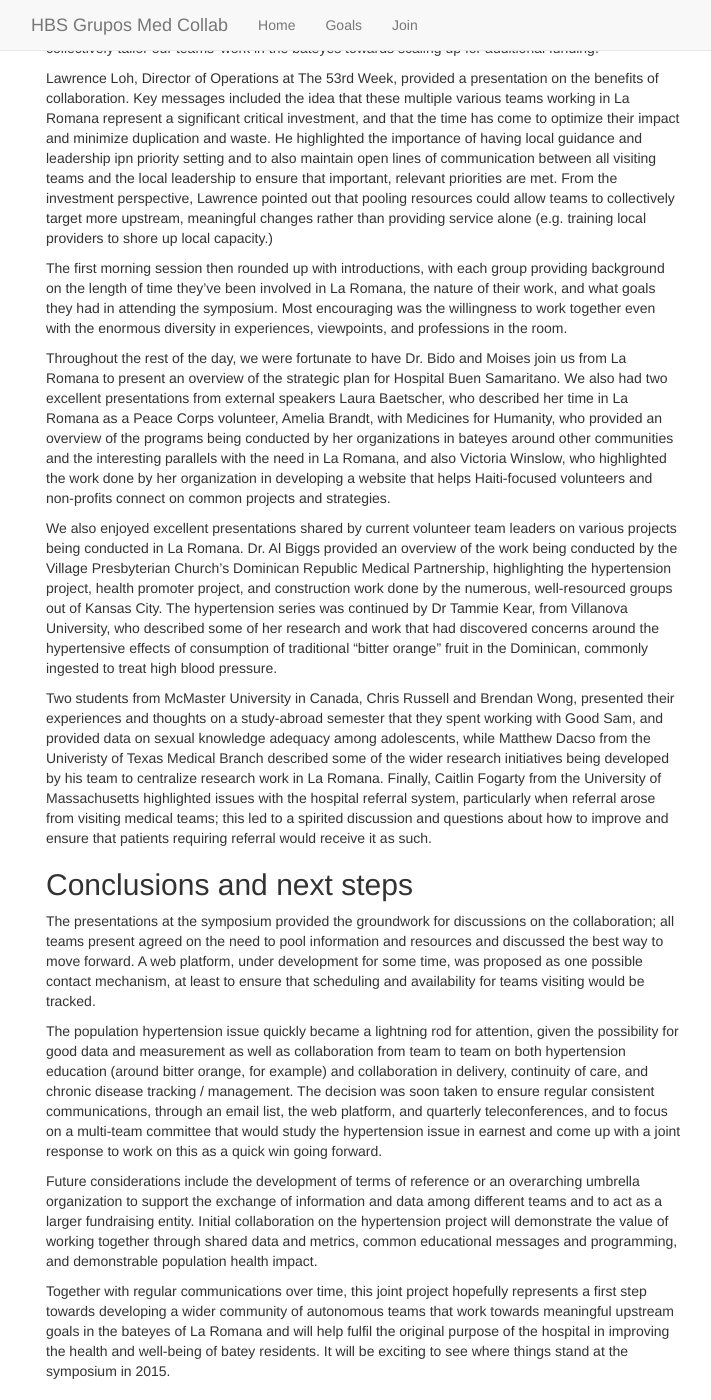
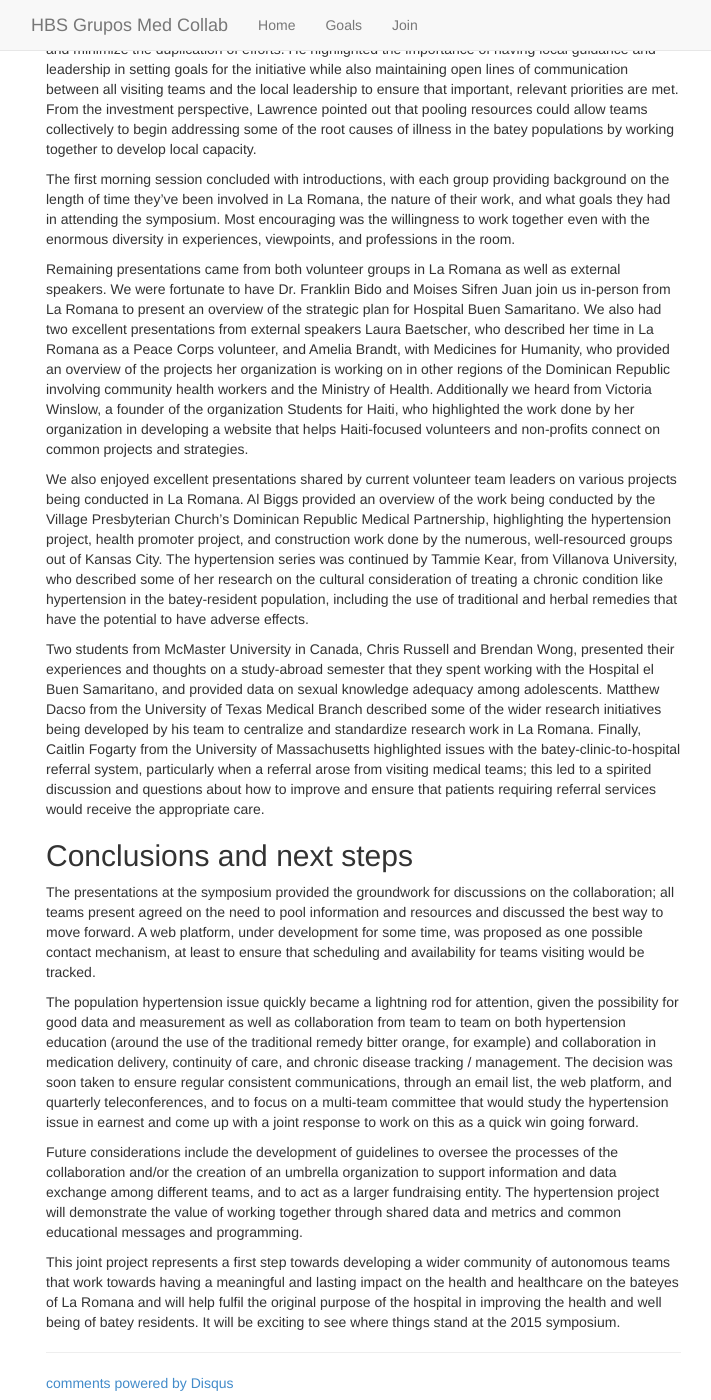
Before and after one commit to crmackay/med.hbsgrupos.org, a Jekyll site: the page built from _posts/2014-03-09-batey-symposium-report.md, in a window 1280 px wide and 1400 px high, scrolled down 1524 px. Shown: the whole window, without its empty margins (39-750 px from the left). Built offline with Jekyll 4.4.1, drawn with Linux system fonts in a browser that asks for light colours; nearby versions of some CDN libraries; comment, search, counter and statistics services are not loaded; some of the changed text lies outside the part shown.

Commit message:
changing things

```diff
--- a/_posts/2014-03-09-batey-symposium-report.md
+++ b/_posts/2014-03-09-batey-symposium-report.md
@@ -7,60 +7,62 @@
 categories: update meeting symposium
 ---
 
-# La Romana Batey Medicine Symposium 2014
-
-Prepared by Lawrence Loh, MD, MPH, CCFP, FRCPC for The 53rd Week
+Prepared by Lawrence Loh, MD, MPH, CCFP, FRCPC, Christopher MacKay, and Elizabeth Townsley
 
 ## Background
 
-February 8<sup>th</sup>, 2014 saw the first breakthrough result of nearly three years of efforts to develop a collaborative community of providers and local leaders around the provision of healthcare, construction and health promotion efforts to batey communities in La Romana. Representatives of several short-term volunteer teams that work with Good Samaritan Hospital attended a full-day symposium at Worcester, Massachusetts.
+February 8, 2014 saw the first breakthrough result of nearly three years of efforts to develop a collaborative community of providers and local leaders around the provision of healthcare, construction and health promotion efforts to batey communities in La Romana. Representatives of several short-term volunteer teams that work with Hospital el Buen Samaritano attended a full-day symposium in Worcester, Massachusetts.
 
-Together with The 53rd Week, the organisations with representatives present included:
+Represented organizations included:
+
 - Hospital El Buen Samaritano, La Romana
 - The Good Samaritan Mission Council
 - First Baptist Church, Wallingford
+- First Church in Sterling / Central Mass
 - Gwynedd Mercy (via remote link)
 - Massachusetts General Hospital
 - Medicines for Humanity
 - McMaster University
 - Quinnipiac University
+- University of California at Los Angeles
 - University of Massachusetts Medical School
 - UMass Memorial Medical Center
 - University of Texas Medical Branch (via remote link)
 - University of Toronto
 - Villanova University
+- Village Presbyterian Church’s Dominican Republic Medical Partnership
+- The 53rd Week, Ltd.
 
-The need and case for collaboration was made clear throughout the day, with a wide range of presentations that enabled information exchange and discussions of the issues in providing care in the bateyes that might serve as a launching pad for collaboration. It was evident that many of the teams were experiencing many of the same challenges in maximising outcomes and benefits to the communities of La Romana and in working with local partnership.
-
-This report aims provides background on the origins and history of the collaborative process, reviews the presentations and discussions associated during the symposium, and provides editorial for potential next steps to be taken by the groups in attendance.
+The need and case for collaboration was made clear throughout the day, with a wide range of presentations that enabled information exchange and discussions of the issues in providing care in the bateyes that might serve as a launching pad for collaboration. This report aims to provide background on the origins and history of the collaborative process, review the presentations and discussions associated during the symposium, and discuss next steps to be taken by the groups in attendance.
 
 ## History and context
 
-Work in the bateyes of La Romana by visiting North American teams together with Good Samaritan Hospital has been occurring since the 1980s. At present, nearly 30 teams are involved in the provision of mobile medical clinic care and construction care in La Romana. Nearly 13-14 of those specific teams were represented at the meeting on February 10, along with Hospital El Buen Samaritano leadership and other external experts and new partners who are entering the La Romana ecosystem. This represents a critical mass and tremendous opportunity to build on the great work being done by teams individually.
+Work in the bateyes of La Romana by visiting North American teams together with the Hospital el Buen Samaritano l has been occurring since the 1980s. At present, nearly 30 teams are involved in the provision of mobile medical clinic care and construction assistance in La Romana. Nearly 13-14 of those specific teams were represented at the meeting on February 10, along with Hospital El Buen Samaritano leadership and other external experts and new partners who are entering the La Romana ecosystem. This represents a critical mass and tremendous opportunity to build on the great work being done by teams individually.
 
-Previous symposia have been held, but there had been no attempts to bring teams together until recently. The first steps revisiting the idea occurred in fall 2011, where the leaders of the group The 53rd Week reached out to Bob Beck of the Good Samaritan Mission Council and the then-medical student leaders of the University of Massachusetts Medical School La Romana Medical Trip in Framingham, Massachusetts.
-This initial discussion led to the planning and execution of a batey health symposium that took place in October 2012 at the University of Massachusetts Medical School in Worcester, Massachusetts that was attended by members from The 53rd Week, First Baptist Church Wallingford, and the University of Massachusetts Memorial Hospital. The timing of this meeting coincided with a farewell celebration for Kristy Engel, a long-serving nurse in La Romana who was moving to a new career opportunity in South America.
+While previous symposia have been held, the first steps towards developing this specific collaborative symposium occurred in fall 2011, where the leaders of the group The 53rd Week reached out to Bob Beck of the Good Samaritan Mission Council and the then-medical student leaders of the University of Massachusetts Medical School La Romana Medical Trip in Framingham, Massachusetts.
 
-##Conference sessions
+This initial discussion led to the planning and execution of a batey health symposium that took place in October 2012 at the University of Massachusetts Medical School in Worcester, Massachusetts that was attended by members from The 53rd Week, First Baptist Church Wallingford, and the University of Massachusetts Memorial Hospital. The timing of this meeting coincided with a farewell celebration for Kristy Engel, a long-serving nurse in La Romana who was moving to a new position.
+
+## Conference sessions
 
 Rick North, a professional fundraiser, provided the first session and discussed potential means by which a collaborative model could allow the deployment of various fundraising mechanisms to better support care and development work in La Romana. He highlighted the rise of baby boomers and the opportunity that arises from their significant potential source of individual donor income, and reviewed the Gates Foundation grant process. North also introduced the Salesforce.com platform, a potential tool for tracking data and sharing information between teams, and reiterated the importance of collecting data on joint projects to demonstrate the value of collaboration and to continue to collectively tailor our teams’ work in the bateyes towards scaling up for additional funding.
 
-Lawrence Loh, Director of Operations at The 53rd Week, provided a presentation on the benefits of collaboration. Key messages included the idea that these multiple various teams working in La Romana represent a significant critical investment, and that the time has come to optimize their impact and minimize duplication and waste. He highlighted the importance of having local guidance and leadership ipn priority setting and to also maintain open lines of communication between all visiting teams and the local leadership to ensure that important, relevant priorities are met. From the investment perspective, Lawrence pointed out that pooling resources could allow teams to collectively target more upstream, meaningful changes rather than providing service alone (e.g. training local providers to shore up local capacity.)
+Lawrence Loh, Director of Operations at The 53rd Week, provided a presentation on the benefits of collaboration. Key messages included the idea that these multiple various teams working in La Romana represent a significant critical investment, and that the time has come to optimize their impact and minimize the duplication of efforts. He highlighted the importance of having local guidance and leadership in setting goals for the initiative while also maintaining open lines of communication between all visiting teams and the local leadership to ensure that important, relevant priorities are met. From the investment perspective, Lawrence pointed out that pooling resources could allow teams collectively to begin addressing some of the root causes of illness in the batey populations by working together to develop local capacity.
 
-The first morning session then rounded up with introductions, with each group providing background on the length of time they’ve been involved in La Romana, the nature of their work, and what goals they had in attending the symposium. Most encouraging was the willingness to work together even with the enormous diversity in experiences, viewpoints, and professions in the room.
+The first morning session concluded with introductions, with each group providing background on the length of time they’ve been involved in La Romana, the nature of their work, and what goals they had in attending the symposium. Most encouraging was the willingness to work together even with the enormous diversity in experiences, viewpoints, and professions in the room.
 
-Throughout the rest of the day, we were fortunate to have Dr. Bido and Moises join us from La Romana to present an overview of the strategic plan for Hospital Buen Samaritano. We also had two excellent presentations from external speakers Laura Baetscher, who described her time in La Romana as a Peace Corps volunteer, Amelia Brandt, with Medicines for Humanity, who provided an overview of the programs being conducted by her organizations in bateyes around other communities and the interesting parallels with the need in La Romana, and also Victoria Winslow, who highlighted the work done by her organization in developing a website that helps Haiti-focused volunteers and non-profits connect on common projects and strategies.
+Remaining presentations came from both volunteer groups in La Romana as well as external speakers. We were fortunate to have Dr. Franklin Bido and Moises Sifren Juan join us in-person from La Romana to present an overview of the strategic plan for Hospital Buen Samaritano. We also had two excellent presentations from external speakers Laura Baetscher, who described her time in La Romana as a Peace Corps volunteer, and Amelia Brandt, with Medicines for Humanity, who provided an overview of the projects her organization is working on in other regions of the Dominican Republic involving community health workers and the Ministry of Health. Additionally we heard from Victoria Winslow, a founder of the organization Students for Haiti, who highlighted the work done by her organization in developing a website that helps Haiti-focused volunteers and non-profits connect on common projects and strategies.
 
-We also enjoyed excellent presentations shared by current volunteer team leaders on various projects being conducted in La Romana. Dr. Al Biggs provided an overview of the work being conducted by the Village Presbyterian Church’s Dominican Republic Medical Partnership, highlighting the hypertension project, health promoter project, and construction work done by the numerous, well-resourced groups out of Kansas City. The hypertension series was continued by Dr Tammie Kear, from Villanova University, who described some of her research and work that had discovered concerns around the hypertensive effects of consumption of traditional “bitter orange” fruit in the Dominican, commonly ingested to treat high blood pressure.
+We also enjoyed excellent presentations shared by current volunteer team leaders on various projects being conducted in La Romana. Al Biggs provided an overview of the work being conducted by the Village Presbyterian Church’s Dominican Republic Medical Partnership, highlighting the hypertension project, health promoter project, and construction work done by the numerous, well-resourced groups out of Kansas City. The hypertension series was continued by Tammie Kear, from Villanova University, who described some of her research on the cultural consideration of treating a chronic condition like hypertension in the batey-resident population, including the use of traditional and herbal remedies that have the potential to have adverse effects.
 
-Two students from McMaster University in Canada, Chris Russell and Brendan Wong, presented their experiences and thoughts on a study-abroad semester that they spent working with Good Sam, and provided data on sexual knowledge adequacy among adolescents, while Matthew Dacso from the Univeristy of Texas Medical Branch described some of the wider research initiatives being developed by his team to centralize research work in La Romana. Finally, Caitlin Fogarty from the University of Massachusetts highlighted issues with the hospital referral system, particularly when referral arose from visiting medical teams; this led to a spirited discussion and questions about how to improve and ensure that patients requiring referral would receive it as such.
+Two students from McMaster University in Canada, Chris Russell and Brendan Wong, presented their experiences and thoughts on a study-abroad semester that they spent working with the Hospital el Buen Samaritano, and provided data on sexual knowledge adequacy among adolescents. Matthew Dacso from the University of Texas Medical Branch described some of the wider research initiatives being developed by his team to centralize and standardize research work in La Romana. Finally, Caitlin Fogarty from the University of Massachusetts highlighted issues with the batey-clinic-to-hospital referral system, particularly when a referral arose from visiting medical teams; this led to a spirited discussion and questions about how to improve and ensure that patients requiring referral services would receive the appropriate care.
 
-## Conclusions and next steps
+##Conclusions and next steps
 
 The presentations at the symposium provided the groundwork for discussions on the collaboration; all teams present agreed on the need to pool information and resources and discussed the best way to move forward. A web platform, under development for some time, was proposed as one possible contact mechanism, at least to ensure that scheduling and availability for teams visiting would be tracked.
 
-The population hypertension issue quickly became a lightning rod for attention, given the possibility for good data and measurement as well as collaboration from team to team on both hypertension education (around bitter orange, for example) and collaboration in delivery, continuity of care, and chronic disease tracking / management. The decision was soon taken to ensure regular consistent communications, through an email list, the web platform, and quarterly teleconferences, and to focus on a multi-team committee that would study the hypertension issue in earnest and come up with a joint response to work on this as a quick win going forward.
+The population hypertension issue quickly became a lightning rod for attention, given the possibility for good data and measurement as well as collaboration from team to team on both hypertension education (around the use of the traditional remedy bitter orange, for example) and collaboration in medication delivery, continuity of care, and chronic disease tracking / management. The decision was soon taken to ensure regular consistent communications, through an email list, the web platform, and quarterly teleconferences, and to focus on a multi-team committee that would study the hypertension issue in earnest and come up with a joint response to work on this as a quick win going forward.
 
-Future considerations include the development of terms of reference or an overarching umbrella organization to support the exchange of information and data among different teams and to act as a larger fundraising entity. Initial collaboration on the hypertension project will demonstrate the value of working together through shared data and metrics, common educational messages and programming, and demonstrable population health impact.
+Future considerations include the development of guidelines to oversee the processes of the collaboration and/or the creation of an umbrella organization to support information and data exchange among different teams, and to act as a larger fundraising entity. The hypertension project will demonstrate the value of working together through shared data and metrics and common educational messages and programming.
 
-Together with regular communications over time, this joint project hopefully represents a first step towards developing a wider community of autonomous teams that work towards meaningful upstream goals in the bateyes of La Romana and will help fulfil the original purpose of the hospital in improving the health and well-being of batey residents. It will be exciting to see where things stand at the symposium in 2015.
+This joint project represents a first step towards developing a wider community of autonomous teams that work towards having a meaningful and lasting impact on the health and healthcare on the bateyes of La Romana and will help fulfil the original purpose of the hospital in improving the health and well being of batey residents. It will be exciting to see where things stand at the 2015 symposium.
```
Also changed, not shown: _includes/header1.html (line endings or trailing spaces).
